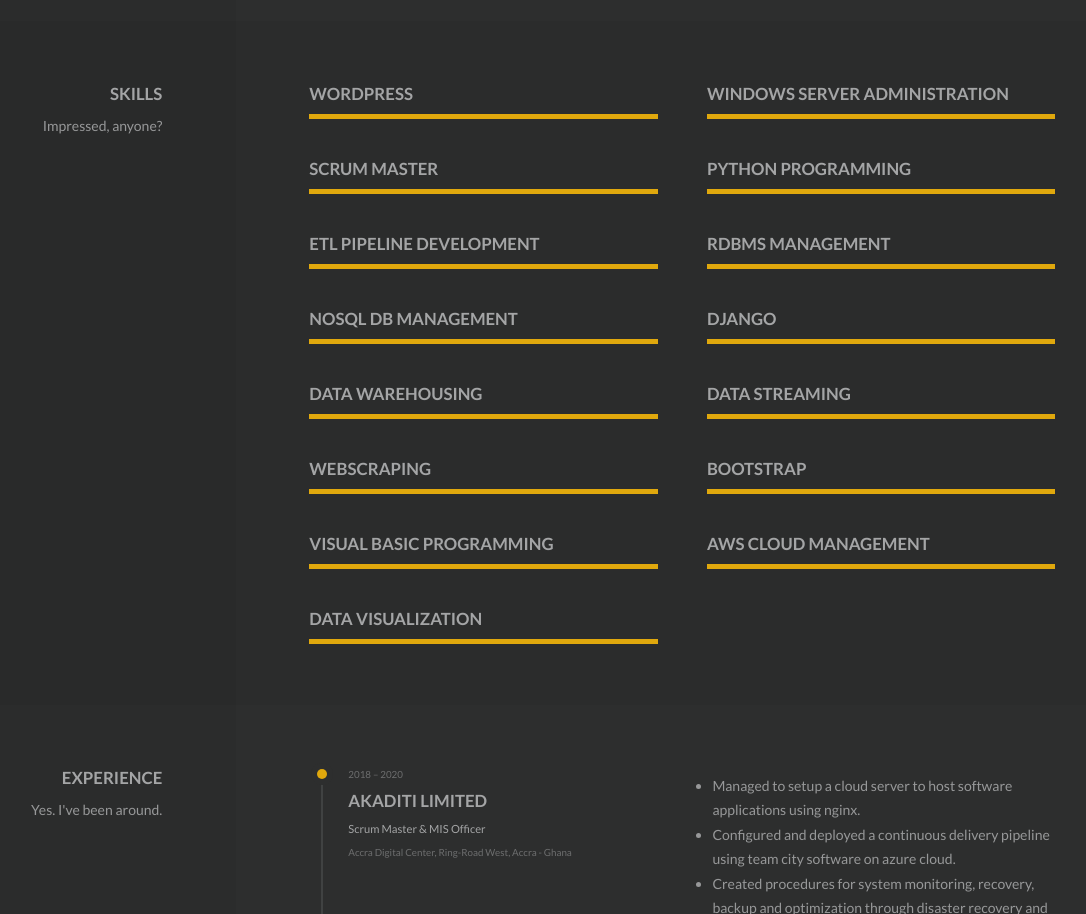
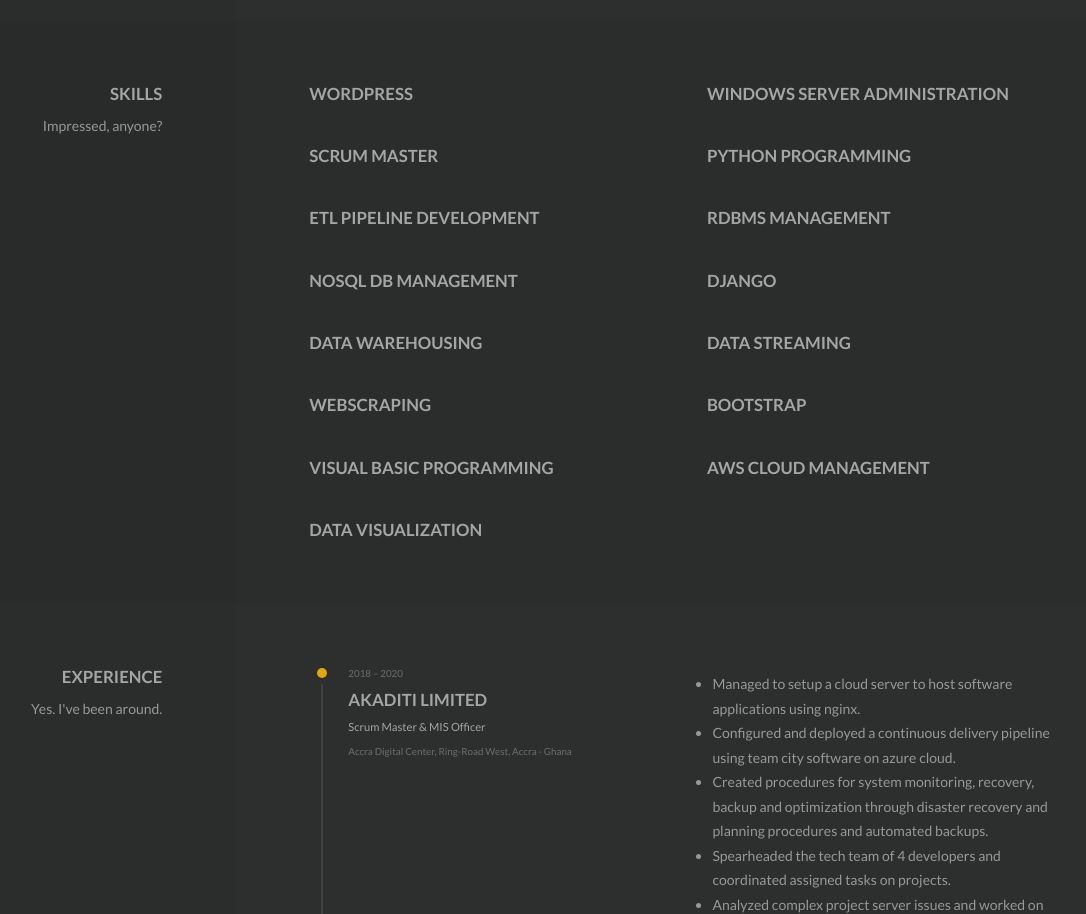
Before and after one commit to Elvis2131/elvis2131.github.io, a plain HTML site: page index.html in a window 1280 px wide. Shown: the part 2089-3003 px from the top of the page, without its empty margins (149-1235 px from the left). Drawn offline with Linux system fonts and the light colour scheme.

Commit message:
additional changes

```diff
--- a/index.html
+++ b/index.html
@@ -451,9 +451,9 @@
                                                 <h3>WordPress</h3>
                                             </div>
                                         </div>
-                                        <div class="c-progress-bar  o-content__body  t-border-color-bg  u-mt-text">
+                                        <!-- <div class="c-progress-bar  o-content__body  t-border-color-bg  u-mt-text">
                                             <div class="a-progress-bar  c-progress-bar__filler  t-primary-bg" data-percent="100"></div>
-                                        </div>
+                                        </div> -->
                                     </div>
                                 </div><!-- /o-grid__col -->
 
@@ -469,9 +469,9 @@
                                                 <h3>Windows Server Administration</h3>
                                             </div>
                                         </div>
-                                        <div class="c-progress-bar  o-content__body  t-border-color-bg  u-mt-text">
+                                        <!-- <div class="c-progress-bar  o-content__body  t-border-color-bg  u-mt-text">
                                             <div class="a-progress-bar  c-progress-bar__filler  t-primary-bg" data-percent="100"></div>
-                                        </div>
+                                        </div> -->
                                     </div>
                                 </div><!-- /o-grid__col -->
 
@@ -487,9 +487,9 @@
                                                 <h3>Scrum Master</h3>
                                             </div>
                                         </div>
-                                        <div class="c-progress-bar  o-content__body  t-border-color-bg  u-mt-text">
+                                        <!-- <div class="c-progress-bar  o-content__body  t-border-color-bg  u-mt-text">
                                             <div class="a-progress-bar  c-progress-bar__filler  t-primary-bg" data-percent="100"></div>
-                                        </div>
+                                        </div> -->
                                     </div>
                                 </div><!-- /o-grid__col -->
 
@@ -505,9 +505,9 @@
                                                 <h3>Python Programming</h3>
                                             </div>
                                         </div>
-                                        <div class="c-progress-bar  o-content__body  t-border-color-bg  u-mt-text">
+                                        <!-- <div class="c-progress-bar  o-content__body  t-border-color-bg  u-mt-text">
                                             <div class="a-progress-bar  c-progress-bar__filler  t-primary-bg" data-percent="100"></div>
-                                        </div>
+                                        </div> -->
                                     </div>
                                 </div><!-- /o-grid__col -->
 
@@ -523,9 +523,9 @@
                                                 <h3>ETL Pipeline Development</h3>
                                             </div>
                                         </div>
-                                        <div class="c-progress-bar  o-content__body  t-border-color-bg  u-mt-text">
+                                        <!-- <div class="c-progress-bar  o-content__body  t-border-color-bg  u-mt-text">
                                             <div class="a-progress-bar  c-progress-bar__filler  t-primary-bg" data-percent="100"></div>
-                                        </div>
+                                        </div> -->
                                     </div>
                                 </div><!-- /o-grid__col -->
 
@@ -541,9 +541,9 @@
                                                 <h3>RDBMS Management</h3>
                                             </div>
                                         </div>
-                                        <div class="c-progress-bar  o-content__body  t-border-color-bg  u-mt-text">
+                                        <!-- <div class="c-progress-bar  o-content__body  t-border-color-bg  u-mt-text">
                                             <div class="a-progress-bar  c-progress-bar__filler  t-primary-bg" data-percent="100"></div>
-                                        </div>
+                                        </div> -->
                                     </div>
                                 </div><!-- /o-grid__col -->
 
@@ -559,9 +559,9 @@
                                                 <h3>NoSQL DB Management</h3>
                                             </div>
                                         </div>
-                                        <div class="c-progress-bar  o-content__body  t-border-color-bg  u-mt-text">
+                                        <!-- <div class="c-progress-bar  o-content__body  t-border-color-bg  u-mt-text">
                                             <div class="a-progress-bar  c-progress-bar__filler  t-primary-bg" data-percent="100"></div>
-                                        </div>
+                                        </div> -->
                                     </div>
                                 </div><!-- /o-grid__col -->
 
@@ -595,9 +595,9 @@
                                                 <h3>Django</h3>
                                             </div>
                                         </div>
-                                        <div class="c-progress-bar  o-content__body  t-border-color-bg  u-mt-text">
+                                        <!-- <div class="c-progress-bar  o-content__body  t-border-color-bg  u-mt-text">
                                             <div class="a-progress-bar  c-progress-bar__filler  t-primary-bg" data-percent="100"></div>
-                                        </div>
+                                        </div> -->
                                     </div>
                                 </div><!-- /o-grid__col -->
 
@@ -613,9 +613,9 @@
                                                 <h3>Data warehousing</h3>
                                             </div>
                                         </div>
-                                        <div class="c-progress-bar  o-content__body  t-border-color-bg  u-mt-text">
+                                        <!-- <div class="c-progress-bar  o-content__body  t-border-color-bg  u-mt-text">
                                             <div class="a-progress-bar  c-progress-bar__filler  t-primary-bg" data-percent="100"></div>
-                                        </div>
+                                        </div> -->
                                     </div>
                                 </div><!-- /o-grid__col -->
 
@@ -631,9 +631,9 @@
                                                 <h3>Data Streaming</h3>
                                             </div>
                                         </div>
-                                        <div class="c-progress-bar  o-content__body  t-border-color-bg  u-mt-text">
+                                        <!-- <div class="c-progress-bar  o-content__body  t-border-color-bg  u-mt-text">
                                             <div class="a-progress-bar  c-progress-bar__filler  t-primary-bg" data-percent="100"></div>
-                                        </div>
+                                        </div> -->
                                     </div>
                                 </div><!-- /o-grid__col -->
 
@@ -649,9 +649,9 @@
                                                 <h3>WebScraping</h3>
                                             </div>
                                         </div>
-                                        <div class="c-progress-bar  o-content__body  t-border-color-bg  u-mt-text">
+                                        <!-- <div class="c-progress-bar  o-content__body  t-border-color-bg  u-mt-text">
                                             <div class="a-progress-bar  c-progress-bar__filler  t-primary-bg" data-percent="100"></div>
-                                        </div>
+                                        </div> -->
                                     </div>
                                 </div><!-- /o-grid__col -->
 
@@ -667,9 +667,9 @@
                                                 <h3>Bootstrap</h3>
                                             </div>
                                         </div>
-                                        <div class="c-progress-bar  o-content__body  t-border-color-bg  u-mt-text">
+                                        <!-- <div class="c-progress-bar  o-content__body  t-border-color-bg  u-mt-text">
                                             <div class="a-progress-bar  c-progress-bar__filler  t-primary-bg" data-percent="100"></div>
-                                        </div>
+                                        </div> -->
                                     </div>
                                 </div><!-- /o-grid__col -->
 
@@ -685,9 +685,9 @@
                                                 <h3>Visual Basic Programming</h3>
                                             </div>
                                         </div>
-                                        <div class="c-progress-bar  o-content__body  t-border-color-bg  u-mt-text">
+                                        <!-- <div class="c-progress-bar  o-content__body  t-border-color-bg  u-mt-text">
                                             <div class="a-progress-bar  c-progress-bar__filler  t-primary-bg" data-percent="100"></div>
-                                        </div>
+                                        </div> -->
                                     </div>
                                 </div><!-- /o-grid__col -->
 
@@ -704,9 +704,9 @@
                                                 <h3>AWS Cloud Management</h3>
                                             </div>
                                         </div>
-                                        <div class="c-progress-bar  o-content__body  t-border-color-bg  u-mt-text">
+                                        <!-- <div class="c-progress-bar  o-content__body  t-border-color-bg  u-mt-text">
                                             <div class="a-progress-bar  c-progress-bar__filler  t-primary-bg" data-percent="100"></div>
-                                        </div>
+                                        </div> -->
                                     </div>
                                 </div><!-- /o-grid__col -->
 
@@ -723,9 +723,9 @@
                                                 <h3>Data Visualization</h3>
                                             </div>
                                         </div>
-                                        <div class="c-progress-bar  o-content__body  t-border-color-bg  u-mt-text">
+                                        <!-- <div class="c-progress-bar  o-content__body  t-border-color-bg  u-mt-text">
                                             <div class="a-progress-bar  c-progress-bar__filler  t-primary-bg" data-percent="100"></div>
-                                        </div>
+                                        </div> -->
                                     </div>
                                 </div><!-- /o-grid__col -->
 
```
